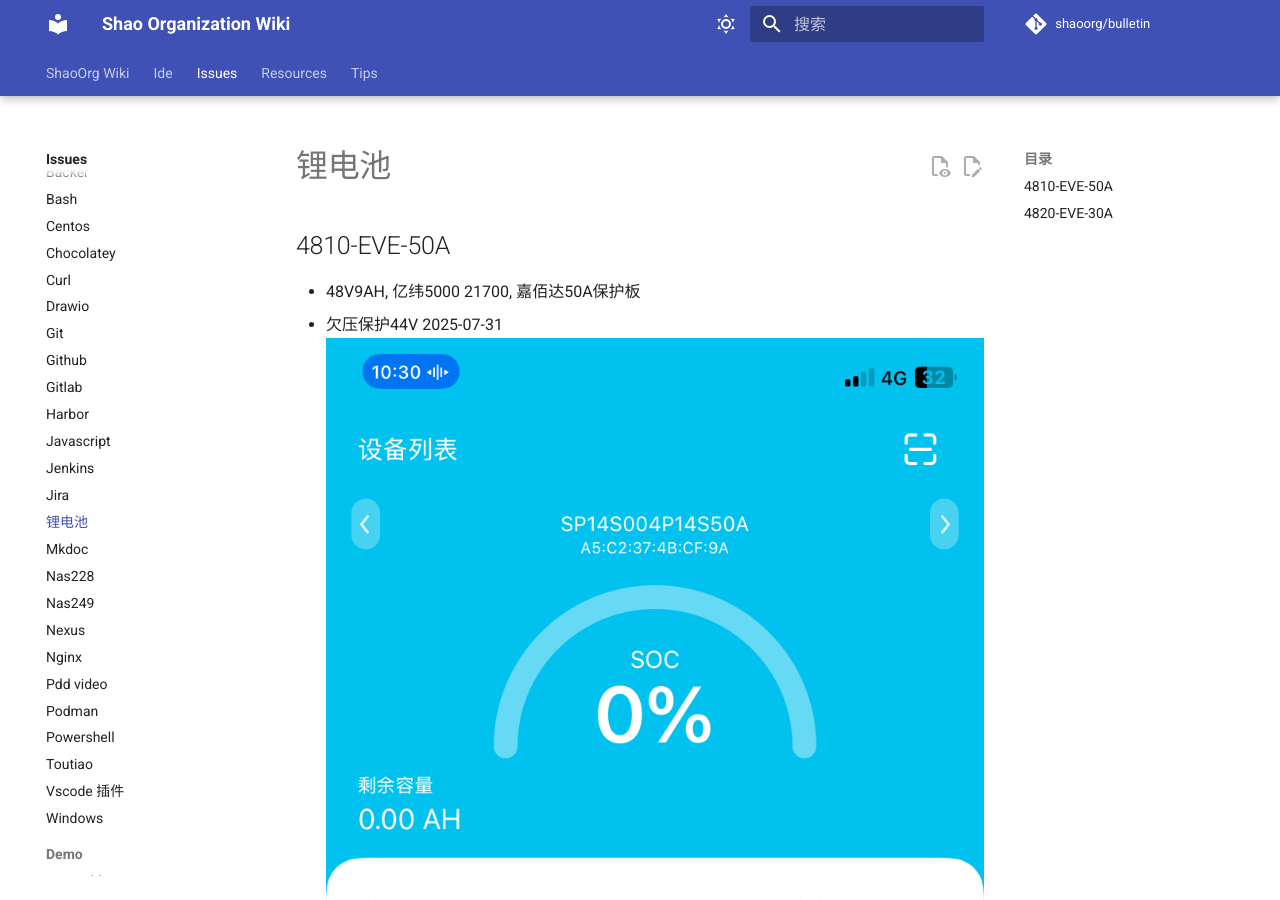
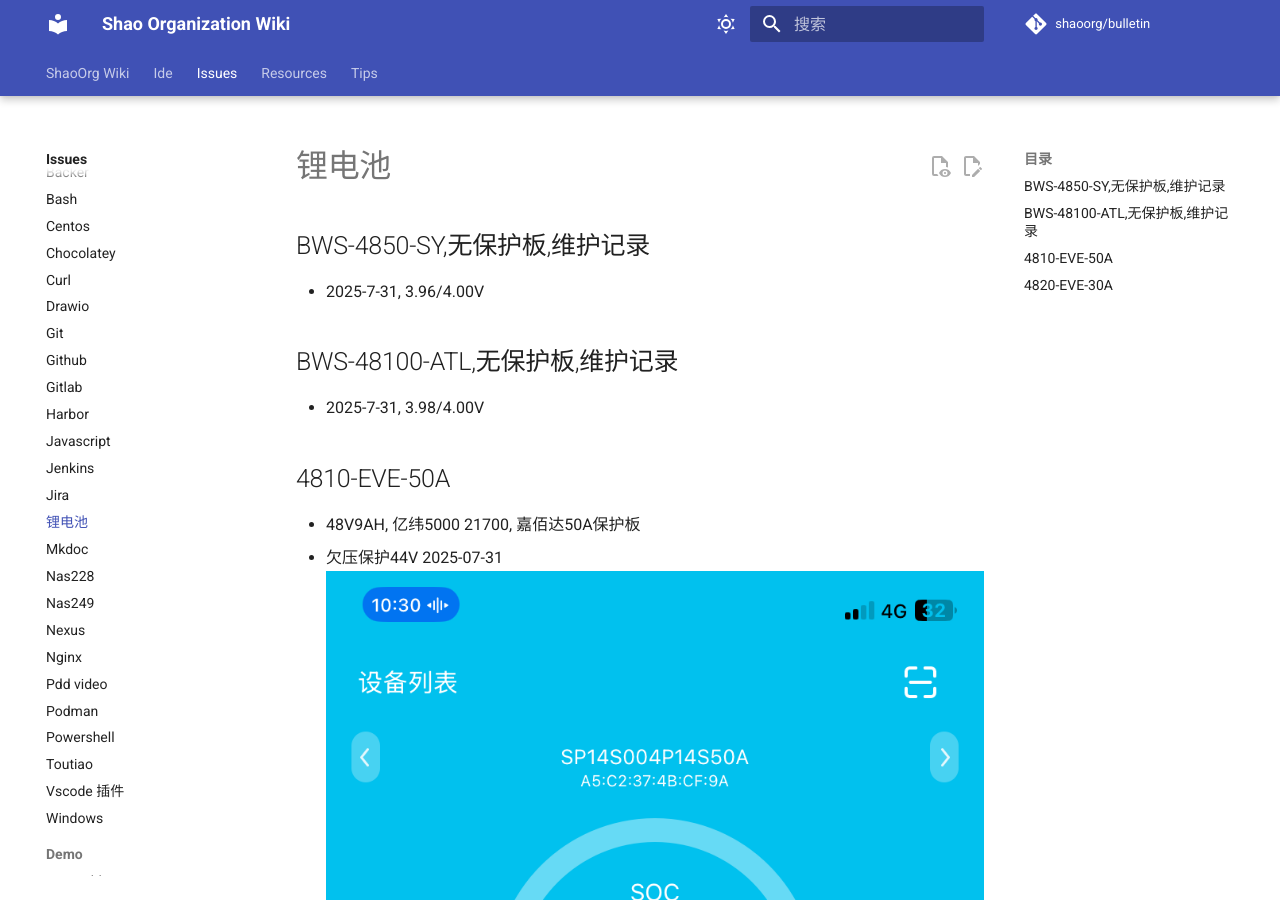
Before and after one commit to ShaoOrg/bulletin, an MkDocs documentation site: the page built from docs/issues/lithium-battery.md, in a window 1280 px wide and 900 px high. Built offline with MkDocs 1.6.1 and Material for MkDocs 9.7.7, drawn with Linux system fonts in a browser that asks for light colours; comment, search, counter and statistics services are not loaded.

Commit message:
NOCR: foo

```diff
--- a/docs/issues/lithium-battery.md
+++ b/docs/issues/lithium-battery.md
@@ -1,5 +1,8 @@
 # 锂电池
-
+## BWS-4850-SY,无保护板,维护记录
+- 2025-7-31, 3.96/4.00V
+## BWS-48100-ATL,无保护板,维护记录
+- 2025-7-31, 3.98/4.00V
 ## 4810-EVE-50A
 - 48V9AH, 亿纬5000 21700, 嘉佰达50A保护板
 - 欠压保护44V 2025-07-31
```
